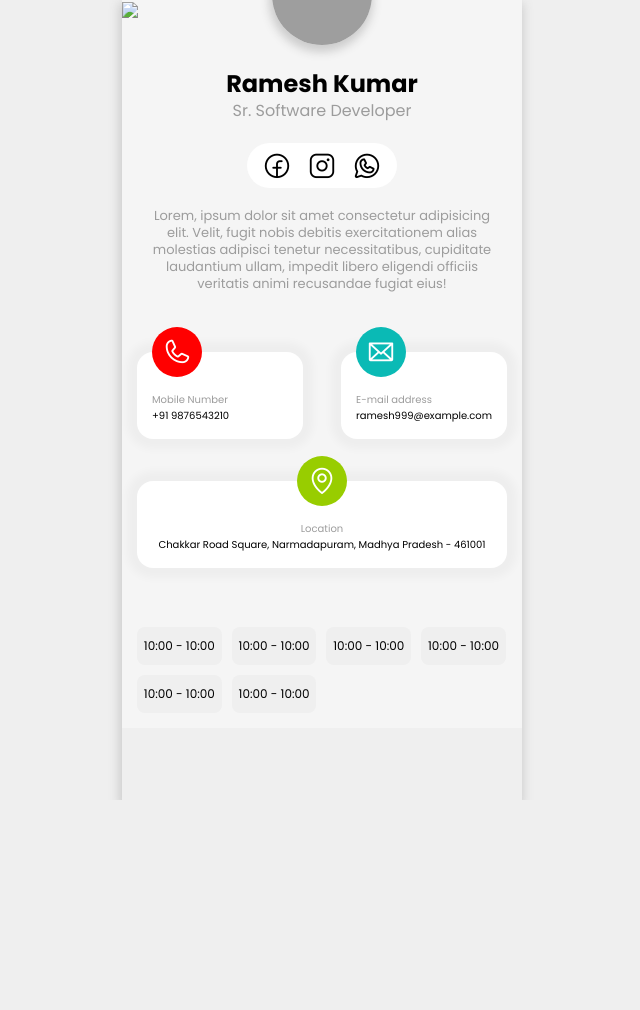
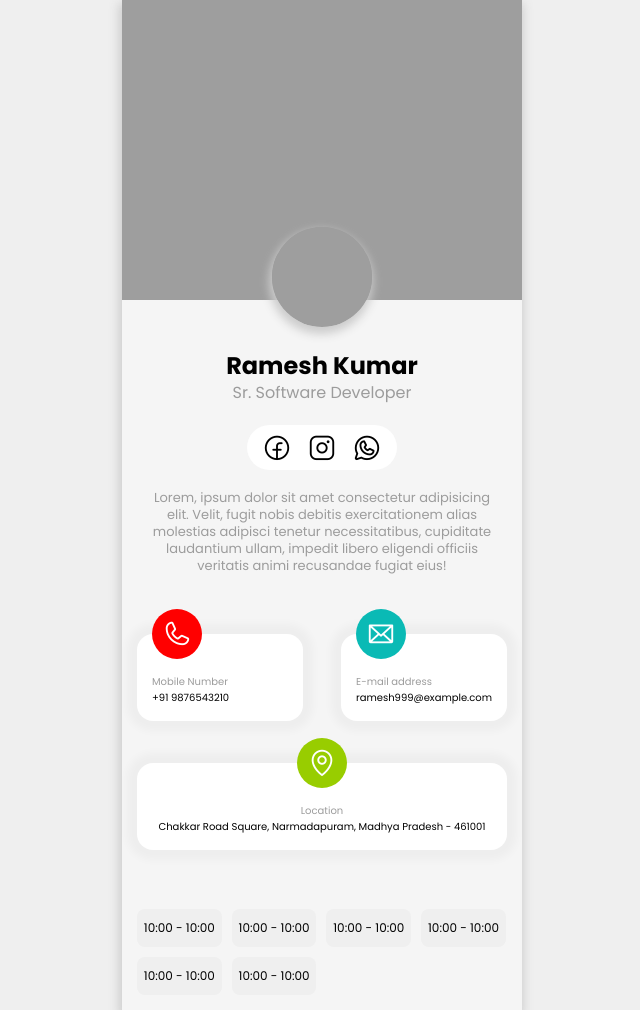
Before and after one commit to shrikant9907/my-digital-card, a plain HTML site: page index.html in a window 1280 px wide. Shown: the whole page, without its empty margins (318-958 px from the left). Before the commit the page ends 800 px from the top, so only its background shows below. Drawn offline with nearby package versions, Linux system fonts and the light colour scheme; the site is published under a folder, as on GitHub Pages, so addresses that start at the root find nothing.

Commit message:
Fixed background image issue

```diff
--- a/index.html
+++ b/index.html
@@ -26,7 +26,7 @@
 
     <div class="mdc-wr">
         <div class="profile-details card-design">
-            <img src="/assets/images/background-image.jpg" class="full-width" />
+            <img src="./assets/images/background-image.jpg" class="full-width" />
             <div class="profile-info">
                 <img
                     src="./assets/images/profile-image.jpg"
```
